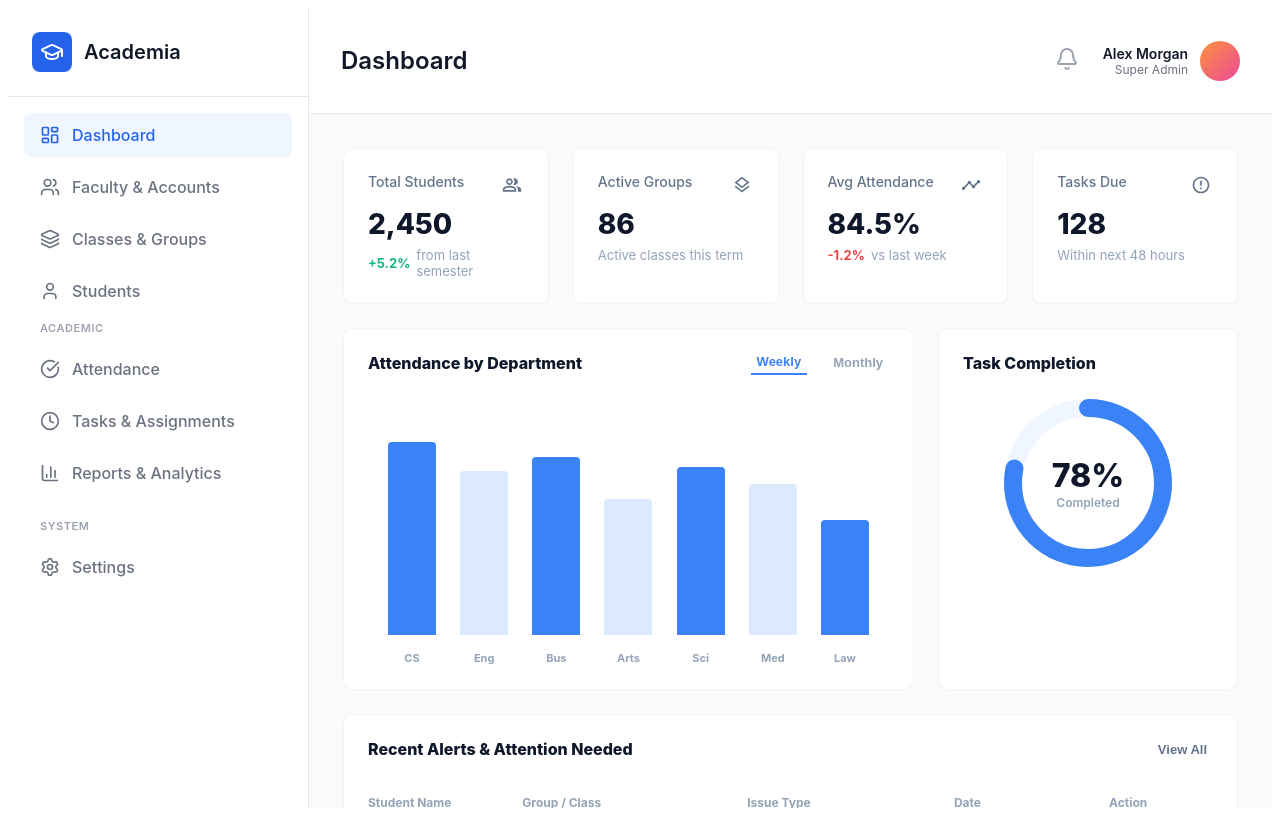
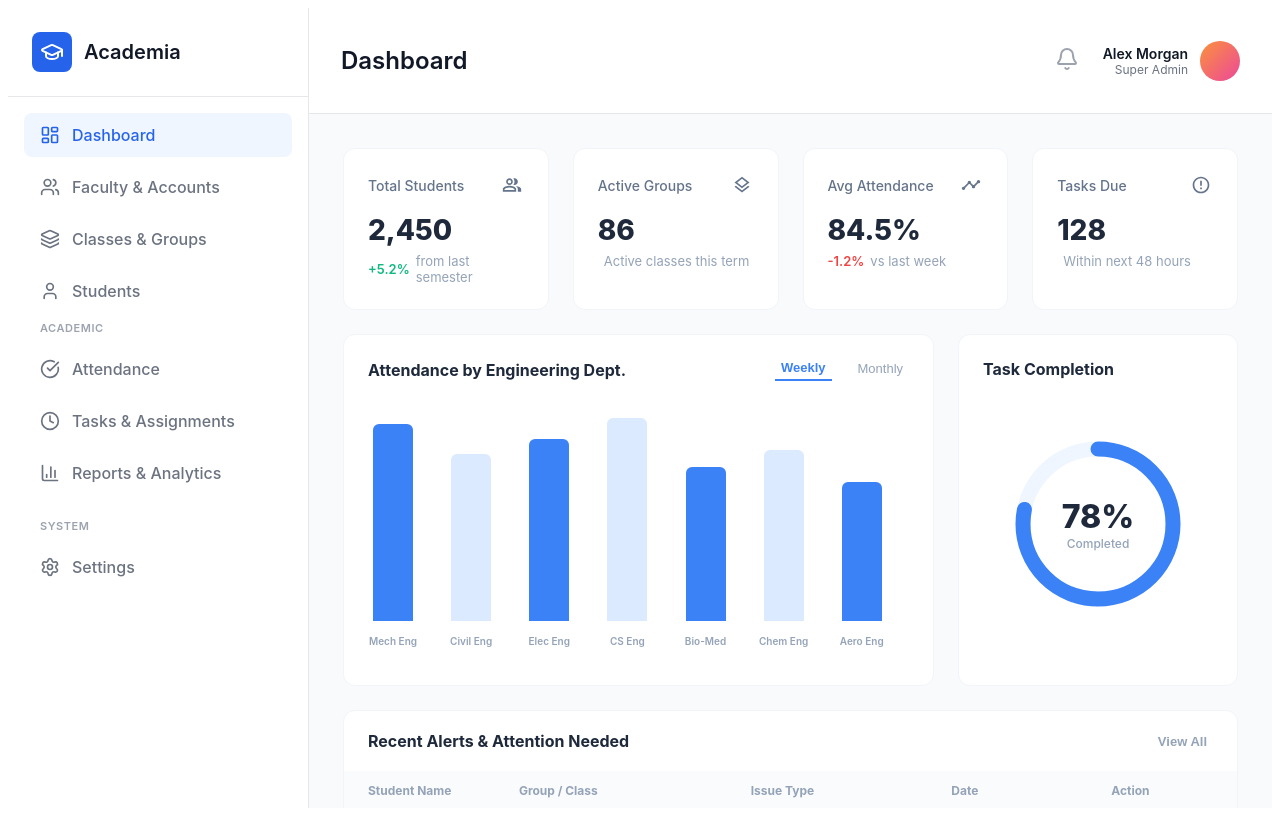
Before and after one commit to mspk5196/Student-Tracker, a React (Vite) app in the folder Frontend/: page / in a window 1280 px wide. Built offline with nearby package versions, Linux system fonts and the light colour scheme; the HTML template or start-up script is replaced by a standard one.

Commit message:
Dashboard page in the super admin page has completed.

```diff
--- a/Frontend/src/pages/SuperAdmin/DashboardPanal/Dashboard.jsx
+++ b/Frontend/src/pages/SuperAdmin/DashboardPanal/Dashboard.jsx
@@ -21,6 +21,54 @@ const useWindowSize = () => {
   return windowSize;
 };
 
+// --- Custom Gauge Component with Material-style Animation ---
+const AnimatedGauge = ({ percentage }) => {
+  const [offset, setOffset] = useState(471); // Start at full circumference (invisible)
+  const radius = 75;
+  const circumference = 2 * Math.PI * radius; // Approx 471.24
+
+  useEffect(() => {
+    // Small delay ensures the browser has rendered the SVG before animating
+    const timeout = setTimeout(() => {
+      const progressOffset = circumference - (percentage / 100) * circumference;
+      setOffset(progressOffset);
+    }, 150);
+    return () => clearTimeout(timeout);
+  }, [percentage, circumference]);
+
+  return (
+    <div style={styles.donutWrapper}>
+      <svg width="180" height="180" viewBox="0 0 180 180">
+        {/* Track (Background Circle) */}
+        <circle
+          cx="90" cy="90" r={radius}
+          fill="transparent"
+          stroke="#eff6ff"
+          strokeWidth="15"
+        />
+        {/* Animated Progress Circle */}
+        <circle
+          cx="90" cy="90" r={radius}
+          fill="transparent"
+          stroke="#3b82f6"
+          strokeWidth="15"
+          strokeDasharray={circumference}
+          strokeDashoffset={offset}
+          strokeLinecap="round"
+          transform="rotate(-90 90 90)"
+          style={{
+            transition: 'stroke-dashoffset 1.5s cubic-bezier(0.4, 0, 0.2, 1)',
+          }}
+        />
+      </svg>
+      <div style={styles.donutContent}>
+        <span style={styles.donutPercent}>{percentage}%</span>
+        <span style={styles.donutLabel}>Completed</span>
+      </div>
+    </div>
+  );
+};
+
 // --- Static Data ---
 const DASHBOARD_DATA = {
   metrics: [
@@ -29,10 +77,18 @@ const DASHBOARD_DATA = {
     { id: 3, label: 'Avg Attendance', value: '84.5%', trend: '-1.2%', trendContext: 'vs last week', isPositive: false, icon: <TimelineOutlined sx={{ fontSize: 20, color: '#64748b' }} /> },
     { id: 4, label: 'Tasks Due', value: '128', context: 'Within next 48 hours', icon: <ErrorOutline sx={{ fontSize: 20, color: '#64748b' }} /> },
   ],
-  attendance: [
-    { dept: 'CS', value: 92 }, { dept: 'Eng', value: 78 }, { dept: 'Bus', value: 85 },
-    { dept: 'Arts', value: 65 }, { dept: 'Sci', value: 80 }, { dept: 'Med', value: 72 }, { dept: 'Law', value: 55 },
+  attendance: {
+    Weekly: [
+      { dept: 'Mech Eng', value: 92 }, { dept: 'Civil Eng', value: 78 }, { dept: 'Elec Eng', value: 85 },
+      { dept: 'CS Eng', value: 95 }, { dept: 'Bio-Med', value: 72 }, { dept: 'Chem Eng', value: 80 },
+      { dept: 'Aero Eng', value: 65 }, { dept: 'AI & DS', value: 88 }, { dept: 'Robotics', value: 55 }
     ],
+    Monthly: [
+      { dept: 'Mech Eng', value: 85 }, { dept: 'Civil Eng', value: 82 }, { dept: 'Elec Eng', value: 80 },
+      { dept: 'CS Eng', value: 90 }, { dept: 'Bio-Med', value: 75 }, { dept: 'Chem Eng', value: 84 },
+      { dept: 'Aero Eng', value: 70 }, { dept: 'AI & DS', value: 82 }, { dept: 'Robotics', value: 68 }
+    ]
+  },
   alerts: [
     { id: '2023098', name: 'Sarah Jenkins', group: 'CS-101 Introduction', issue: 'Low Attendance (45%)', type: 'danger', date: 'Today, 10:30 AM', action: 'View Profile' },
     { id: '2023112', name: 'Michael Chang', group: 'ENG-204 Thermodynamics', issue: '3 Tasks Overdue', type: 'warning', date: 'Yesterday', action: 'Contact' },
@@ -45,9 +101,9 @@ const EducationDashboard = () => {
   const { width } = useWindowSize();
   const [viewType, setViewType] = useState('Weekly');
 
-  // Breakpoints
   const isMobile = width <= 768;
   const isTablet = width <= 1024 && width > 768;
+  const currentAttendance = DASHBOARD_DATA.attendance[viewType];
 
   return (
     <div style={styles.container}>
@@ -66,11 +122,7 @@ const EducationDashboard = () => {
               </div>
               <h2 style={styles.metricValue}>{m.value}</h2>
               <div style={styles.metricFooter}>
-                {m.trend && (
-                  <span style={{ ...styles.trend, color: m.isPositive ? '#10b981' : '#ef4444' }}>
-                    {m.trend}
-                  </span>
-                )}
+                <span style={{ ...styles.trend, color: m.isPositive ? '#10b981' : '#ef4444' }}>{m.trend || ''}</span>
                 <span style={styles.footerText}>{m.trendContext || m.context}</span>
               </div>
             </div>
@@ -78,65 +130,39 @@ const EducationDashboard = () => {
         </div>
 
         {/* 2. Charts Row */}
-        <div style={{
-          ...styles.chartRow,
-          flexDirection: isTablet || isMobile ? 'column' : 'row'
-        }}>
-          {/* Attendance Bar Chart */}
-          <div style={{ ...styles.card, flex: 2 }}>
+        <div style={{ ...styles.chartRow, flexDirection: isTablet || isMobile ? 'column' : 'row' }}>
+
+          {/* Scrollable Bar Chart */}
+          <div style={{ ...styles.card, flex: 2, minWidth: 0 }}>
             <div style={styles.cardHeader}>
-              <h3 style={styles.sectionTitle}>Attendance by Department</h3>
+              <h3 style={styles.sectionTitle}>Attendance by Engineering Dept.</h3>
               <div style={styles.toggleGroup}>
                 {['Weekly', 'Monthly'].map(type => (
-                  <button
-                    key={type}
-                    onClick={() => setViewType(type)}
-                    style={viewType === type ? styles.toggleActive : styles.toggleInactive}
-                  >
-                    {type}
-                  </button>
+                  <button key={type} onClick={() => setViewType(type)} style={viewType === type ? styles.toggleActive : styles.toggleInactive}>{type}</button>
                 ))}
               </div>
             </div>
-            <div style={styles.barChartContainer}>
-              {DASHBOARD_DATA.attendance.map((item, index) => (
+            <div style={styles.scrollWrapper}>
+              <div style={{ ...styles.barChartContainer, minWidth: `${currentAttendance.length * 75}px` }}>
+                {currentAttendance.map((item, index) => (
                   <div key={item.dept} style={styles.barColumn}>
                     <div style={styles.barArea}>
-                    <div style={{
-                      ...styles.bar,
-                      height: `${item.value}%`,
-                      backgroundColor: index % 2 === 0 ? '#3b82f6' : '#dbeafe'
-                    }} />
+                      <div style={{ ...styles.bar, height: `${item.value}%`, backgroundColor: index % 2 === 0 ? '#3b82f6' : '#dbeafe' }} />
                     </div>
                     <span style={styles.barLabel}>{item.dept}</span>
                   </div>
                 ))}
               </div>
             </div>
+          </div>
 
-          {/* Task Completion Donut */}
-          <div style={{ ...styles.card, flex: 0.8, alignItems: 'center', minWidth: isMobile ? 'auto' : '300px' }}>
-            <div style={{ alignSelf: 'flex-start', marginBottom: '20px' }}>
+          {/* Centered Animated Gauge */}
+          <div style={{ ...styles.card, flex: 0.85, alignItems: 'center' }}>
+            <div style={{ alignSelf: 'flex-start', marginBottom: '8px' }}>
               <h3 style={styles.sectionTitle}>Task Completion</h3>
             </div>
-            <div style={styles.donutWrapper}>
-              <svg width="180" height="180" viewBox="0 0 180 180">
-                <circle cx="90" cy="90" r="75" fill="transparent" stroke="#eff6ff" strokeWidth="18" />
-                <circle
-                  cx="90" cy="90" r="75"
-                  fill="transparent"
-                  stroke="#3b82f6"
-                  strokeWidth="18"
-                  strokeDasharray="471"
-                  strokeDashoffset={471 - (471 * 0.78)}
-                  strokeLinecap="round"
-                  transform="rotate(-90 90 90)"
-                />
-              </svg>
-              <div style={styles.donutContent}>
-                <span style={styles.donutPercent}>78%</span>
-                <span style={styles.donutLabel}>Completed</span>
-              </div>
+            <div style={styles.donutCenterContainer}>
+              <AnimatedGauge percentage={78} />
             </div>
           </div>
         </div>
@@ -150,7 +176,7 @@ const EducationDashboard = () => {
           <div style={styles.tableContainer}>
             <table style={styles.table}>
               <thead>
-                <tr style={styles.tableHeadRow}>
+                <tr>
                   <th style={styles.th}>Student Name</th>
                   <th style={styles.th}>Group / Class</th>
                   <th style={styles.th}>Issue Type</th>
@@ -165,16 +191,12 @@ const EducationDashboard = () => {
                       <div style={styles.studentName}>{row.name}</div>
                       <div style={styles.studentId}>ID: {row.id}</div>
                     </td>
-                    <td style={styles.td}>{row.group}</td>
+                    <td style={styles.td}><span style={styles.regularText}>{row.group}</span></td>
                     <td style={styles.td}>
-                      <span style={row.type === 'danger' ? styles.badgeDanger : styles.badgeWarning}>
-                        {row.issue}
-                      </span>
+                      <span style={row.type === 'danger' ? styles.badgeDanger : styles.badgeWarning}>{row.issue}</span>
                     </td>
-                    <td style={styles.td}>{row.date}</td>
-                    <td style={styles.td}>
-                      <button style={styles.actionBtn}>{row.action}</button>
-                    </td>
+                    <td style={styles.td}><span style={styles.regularText}>{row.date}</span></td>
+                    <td style={styles.td}><button style={styles.actionBtn}>{row.action}</button></td>
                   </tr>
                 ))}
               </tbody>
@@ -186,113 +208,49 @@ const EducationDashboard = () => {
   );
 };
 
-// --- Refined CSS Styles for Pixel-Perfect Layout ---
 const styles = {
-  container: {
-    width: '100%',
-    minHeight: '100vh',
-    backgroundColor: '#f8fafc',
-    fontFamily: '-apple-system, BlinkMacSystemFont, "Segoe UI", Roboto, sans-serif',
-    display: 'flex',
-    justifyContent: 'center',
-    boxSizing: 'border-box',
-  },
-  wrapper: {
-    width: '100%',
-    maxWidth: '100%', // Changed to take full width
-    padding: '2px',  // Consistent outer padding
-    boxSizing: 'border-box',
-  },
-  metricsGrid: {
-    display: 'grid',
-    gap: '24px',
-    marginBottom: '24px',
-    width: '100%',
-  },
-  card: {
-    backgroundColor: '#ffffff',
-    borderRadius: '10px',
-    padding: '24px',
-    border: '1px solid #f1f5f9',
-    boxShadow: '0 1px 3px rgba(0,0,0,0.02)',
-    display: 'flex',
-    flexDirection: 'column',
-    boxSizing: 'border-box',
-  },
-  cardHeader: {
-    display: 'flex',
-    justifyContent: 'space-between',
-    alignItems: 'flex-start',
-    marginBottom: '10px'
-  },
+  container: { width: '100%', minHeight: '100vh', backgroundColor: '#f8fafc', fontFamily: '-apple-system, sans-serif', display: 'flex', justifyContent: 'center' },
+  wrapper: { width: '100%', padding: '2px', boxSizing: 'border-box' },
+  metricsGrid: { display: 'grid', gap: '24px', marginBottom: '24px' },
+  card: { backgroundColor: '#ffffff', borderRadius: '12px', padding: '24px', border: '1px solid #f1f5f9', display: 'flex', flexDirection: 'column', boxSizing: 'border-box' },
+  cardHeader: { display: 'flex', justifyContent: 'space-between', alignItems: 'center', marginBottom: '16px' },
   metricLabel: { fontSize: '14px', fontWeight: '500', color: '#64748b' },
-  metricValue: { fontSize: '28px', fontWeight: '800', margin: '0 0 6px 0', color: '#0f172a' },
+  metricValue: { fontSize: '28px', fontWeight: '800', margin: '0 0 6px 0', color: '#1e293b' },
   metricFooter: { display: 'flex', alignItems: 'center', gap: '6px', fontSize: '13px' },
-  trend: { fontWeight: '700' },
+  trend: { fontWeight: '600' },
   footerText: { color: '#94a3b8' },
   iconContainer: { width: '24px', height: '24px', display: 'flex', alignItems: 'center', justifyContent: 'center' },
+  chartRow: { display: 'flex', gap: '24px' },
+  sectionTitle: { fontSize: '16px', fontWeight: '700', color: '#1e293b', margin: 0 },
+  toggleGroup: { display: 'flex', gap: '20px' },
+  toggleActive: { border: 'none', background: 'none', color: '#3b82f6', borderBottom: '2px solid #3b82f6', paddingBottom: '4px', fontSize: '13px', fontWeight: '600', cursor: 'pointer' },
+  toggleInactive: { border: 'none', background: 'none', color: '#94a3b8', paddingBottom: '4px', fontSize: '13px', fontWeight: '500', cursor: 'pointer' },
 
-  chartRow: {
-    display: 'flex',
-    gap: '24px',
-    width: '100%',
-  },
-  sectionTitle: { fontSize: '16px', fontWeight: '800', margin: 0, color: '#0f172a' },
-  toggleGroup: { display: 'flex', gap: '20px' },
-  toggleActive: { border: 'none', background: 'none', color: '#3b82f6', borderBottom: '2px solid #3b82f6', paddingBottom: '4px', fontSize: '13px', fontWeight: '700', cursor: 'pointer' },
-  toggleInactive: { border: 'none', background: 'none', color: '#94a3b8', paddingBottom: '4px', fontSize: '13px', fontWeight: '600', cursor: 'pointer' },
+  scrollWrapper: { width: '100%', overflowX: 'auto', paddingBottom: '4px' },
+  barChartContainer: { height: '240px', display: 'flex', alignItems: 'flex-end', justifyContent: 'space-between', padding: '10px 0' },
+  barColumn: { display: 'flex', flexDirection: 'column', alignItems: 'center', height: '100%', width: '50px', flexShrink: 0 },
+  barArea: { flex: 1, width: '40px', display: 'flex', alignItems: 'flex-end', justifyContent: 'center' },
+  bar: { width: '100%', borderRadius: '6px 6px 0 0', transition: 'height 0.8s ease' },
+  barLabel: { marginTop: '14px', fontSize: '10px', color: '#94a3b8', fontWeight: '600', whiteSpace: 'nowrap' },
 
-  barChartContainer: {
-    height: '240px',
-    display: 'flex',
-    alignItems: 'flex-end',
-    justifyContent: 'space-between',
-    padding: '20px 20px 0 20px',
-    marginTop: '20px'
-  },
-  barColumn: {
-    display: 'flex',
-    flexDirection: 'column',
-    alignItems: 'center',
-    height: '100%',
-    flex: 1,
-    maxWidth: '48px',
-  },
-  barArea: {
-    flex: 1,
-    width: '100%',
-    display: 'flex',
-    alignItems: 'flex-end',
-    justifyContent: 'center',
-  },
-  bar: {
-    width: '100%',
-    borderRadius: '4px 4px 0 0',
-    transition: 'height 0.8s ease-out'
-  },
-  barLabel: {
-    marginTop: '16px',
-    fontSize: '11px',
-    color: '#94a3b8',
-    fontWeight: '700'
-  },
-
+  donutCenterContainer: { flex: 1, display: 'flex', alignItems: 'center', justifyContent: 'center', padding: '10px 0' },
   donutWrapper: { position: 'relative', display: 'flex', justifyContent: 'center', alignItems: 'center' },
   donutContent: { position: 'absolute', display: 'flex', flexDirection: 'column', alignItems: 'center' },
-  donutPercent: { fontSize: '32px', fontWeight: '800', color: '#0f172a' },
-  donutLabel: { fontSize: '12px', color: '#94a3b8', fontWeight: '600' },
+  donutPercent: { fontSize: '32px', fontWeight: '800', color: '#1e293b' },
+  donutLabel: { fontSize: '12px', color: '#94a3b8', fontWeight: '500' },
 
-  tableHeader: { padding: '24px', display: 'flex', justifyContent: 'space-between', alignItems: 'center' },
-  viewAllBtn: { border: 'none', background: 'none', color: '#64748b', fontSize: '13px', fontWeight: '700', cursor: 'pointer' },
+  tableHeader: { padding: '20px 24px', display: 'flex', justifyContent: 'space-between', alignItems: 'center' },
+  viewAllBtn: { border: 'none', background: 'none', color: '#94a3b8', fontSize: '13px', fontWeight: '600', cursor: 'pointer' },
   tableContainer: { width: '100%', overflowX: 'auto' },
-  table: { width: '100%', borderCollapse: 'collapse', textAlign: 'left', minWidth: '800px' },
-  th: { padding: '12px 24px', color: '#94a3b8', fontSize: '12px', fontWeight: '700', borderBottom: '1px solid #f1f5f9' },
-  td: { padding: '16px 24px', fontSize: '14px', borderBottom: '1px solid #f8fafc' },
-  studentName: { fontWeight: '700', color: '#0f172a', fontSize: '15px' },
-  studentId: { fontSize: '12px', color: '#94a3b8', marginTop: '2px', fontWeight: '600' },
-  badgeDanger: { backgroundColor: '#fef2f2', color: '#ef4444', padding: '4px 12px', borderRadius: '6px', fontSize: '12px', fontWeight: '700', whiteSpace: 'nowrap' },
-  badgeWarning: { backgroundColor: '#fff7ed', color: '#f97316', padding: '4px 12px', borderRadius: '6px', fontSize: '12px', fontWeight: '700', whiteSpace: 'nowrap' },
-  actionBtn: { backgroundColor: '#eff6ff', color: '#3b82f6', border: 'none', padding: '8px 16px', borderRadius: '6px', fontWeight: '700', fontSize: '13px', cursor: 'pointer' }
+  table: { width: '100%', borderCollapse: 'collapse' },
+  th: { padding: '12px 24px', color: '#94a3b8', fontSize: '12px', textAlign: 'left', borderBottom: '1px solid #f8fafc', backgroundColor: '#fafbfc' },
+  td: { padding: '16px 24px', borderBottom: '1px solid #f8fafc', verticalAlign: 'middle' },
+  studentName: { fontWeight: '600', color: '#334155', fontSize: '14px' },
+  studentId: { fontSize: '11px', color: '#94a3b8' },
+  regularText: { color: '#64748b', fontSize: '14px' },
+  badgeDanger: { backgroundColor: '#fff1f2', color: '#e11d48', padding: '4px 14px', borderRadius: '20px', fontSize: '11px', fontWeight: '600' },
+  badgeWarning: { backgroundColor: '#fffbeb', color: '#d97706', padding: '4px 14px', borderRadius: '20px', fontSize: '11px', fontWeight: '600' },
+  actionBtn: { backgroundColor: '#eff6ff', color: '#3b82f6', border: 'none', padding: '6px 16px', borderRadius: '6px', fontWeight: '600', fontSize: '12px' }
 };
 
 export default EducationDashboard;
```
Lines whose indentation alone changed are shown as unchanged.
